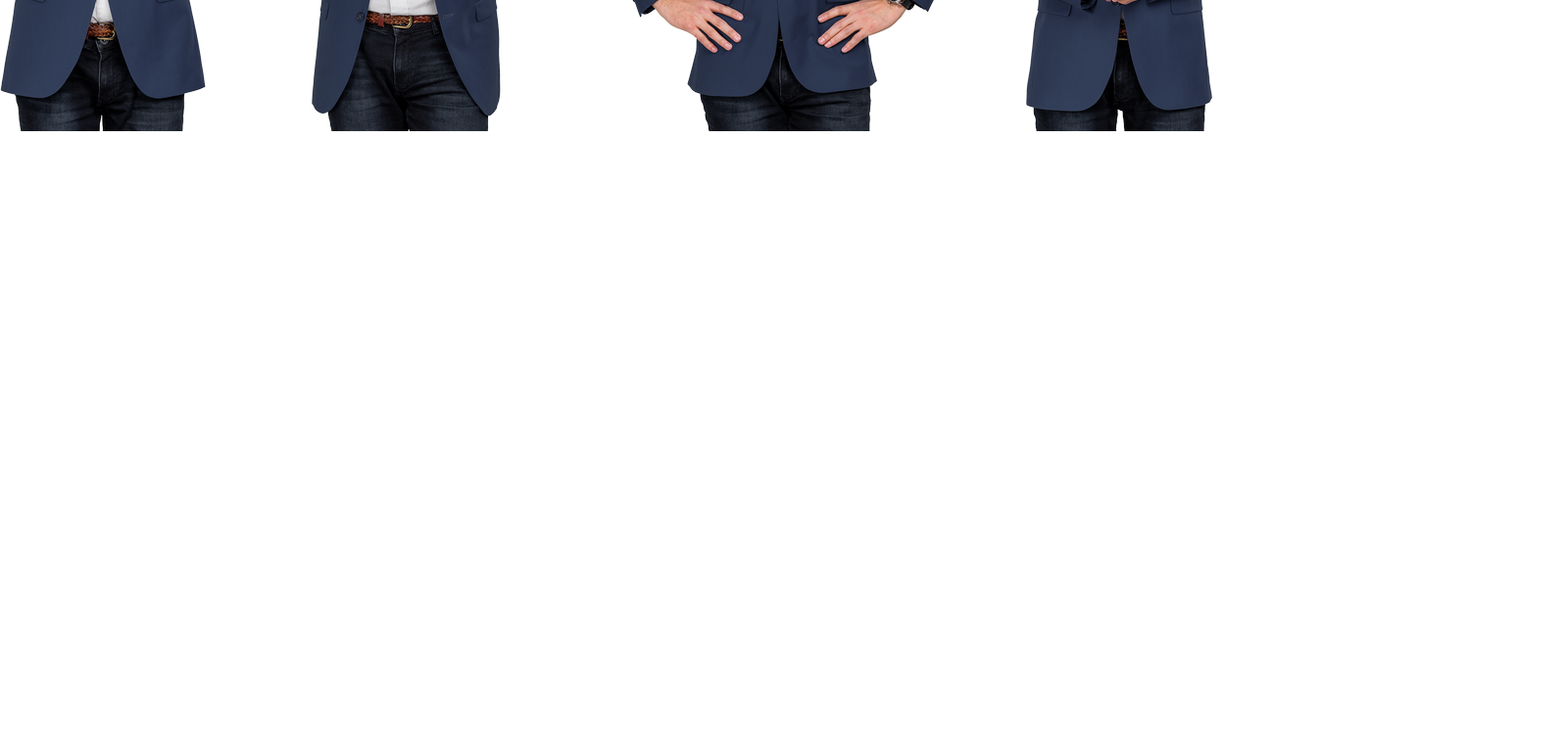
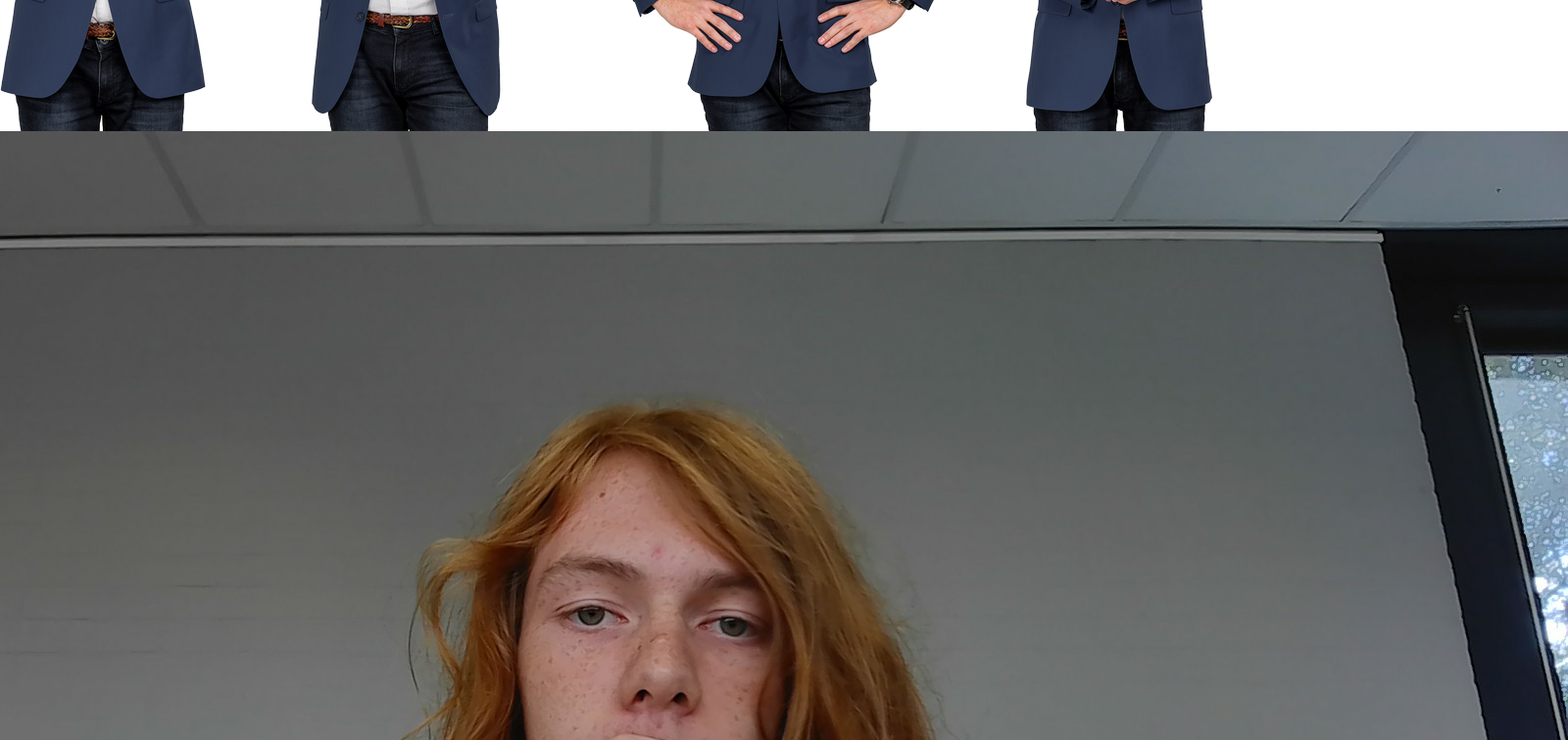
Before and after one commit to Finn-Blokker/mijn-website, a plain HTML site: page index.html in a window 1280 px wide. Shown: the part 360-1116 px from the top of the page at 98% size, 1600 px wide, since content can reach past the window. Before the commit the page ends 800 px from the top, so only its background shows below. Drawn offline with Linux system fonts and the light colour scheme.

Commit message:
leuke image toegevoegd

```diff
--- a/index.html
+++ b/index.html
@@ -13,5 +13,8 @@
     <img src="man2.png" height="486" width="405"/>
     <img src="man.png" height="486" width="285"/>
 </div>
+<div class = midden>
+    <img src="selfie.jpg" height="1080" width="1920"/>
+</div>
 </body>
 </html>
```
Also changed, not shown: selfie.jpg (added).
